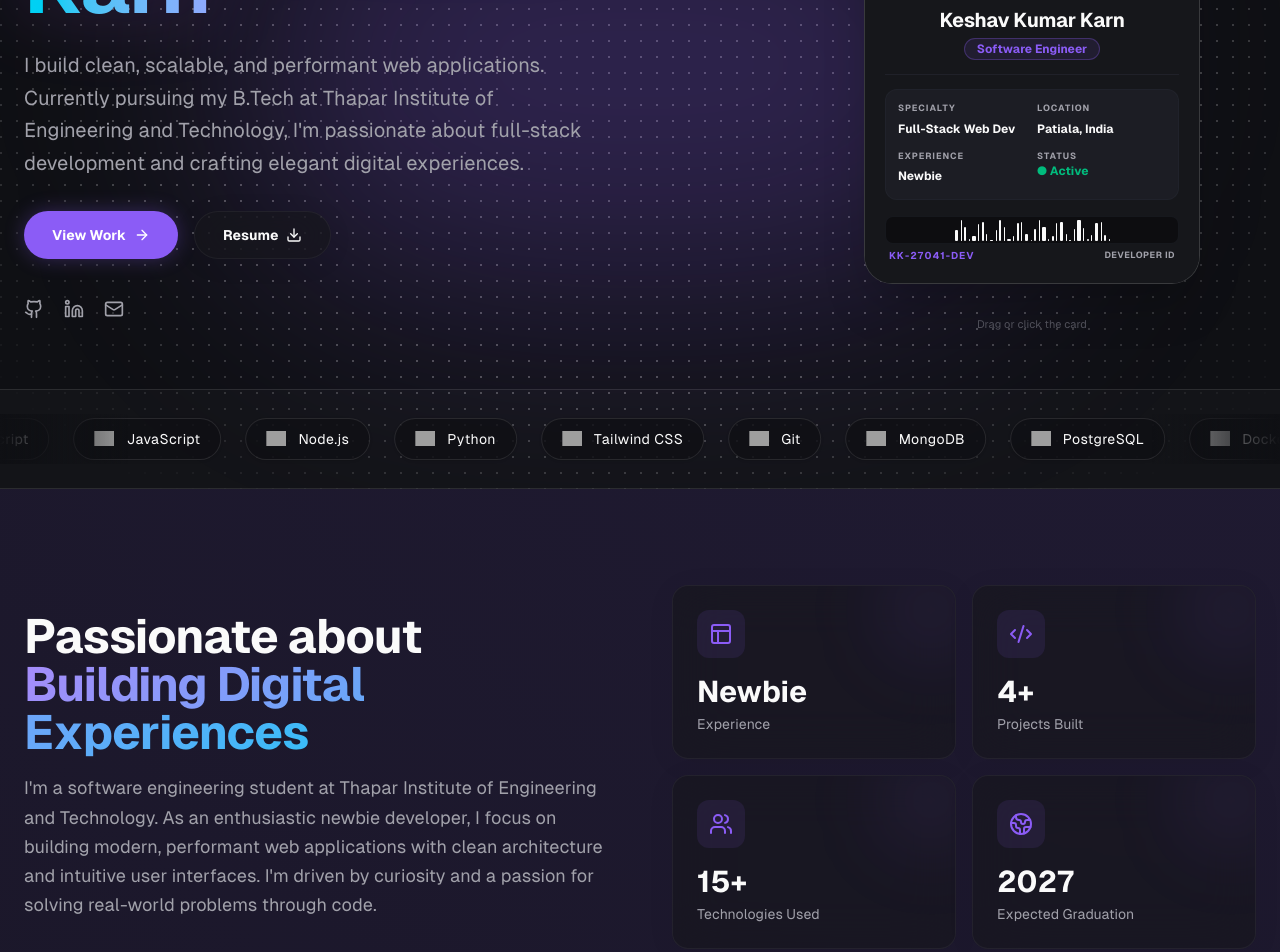
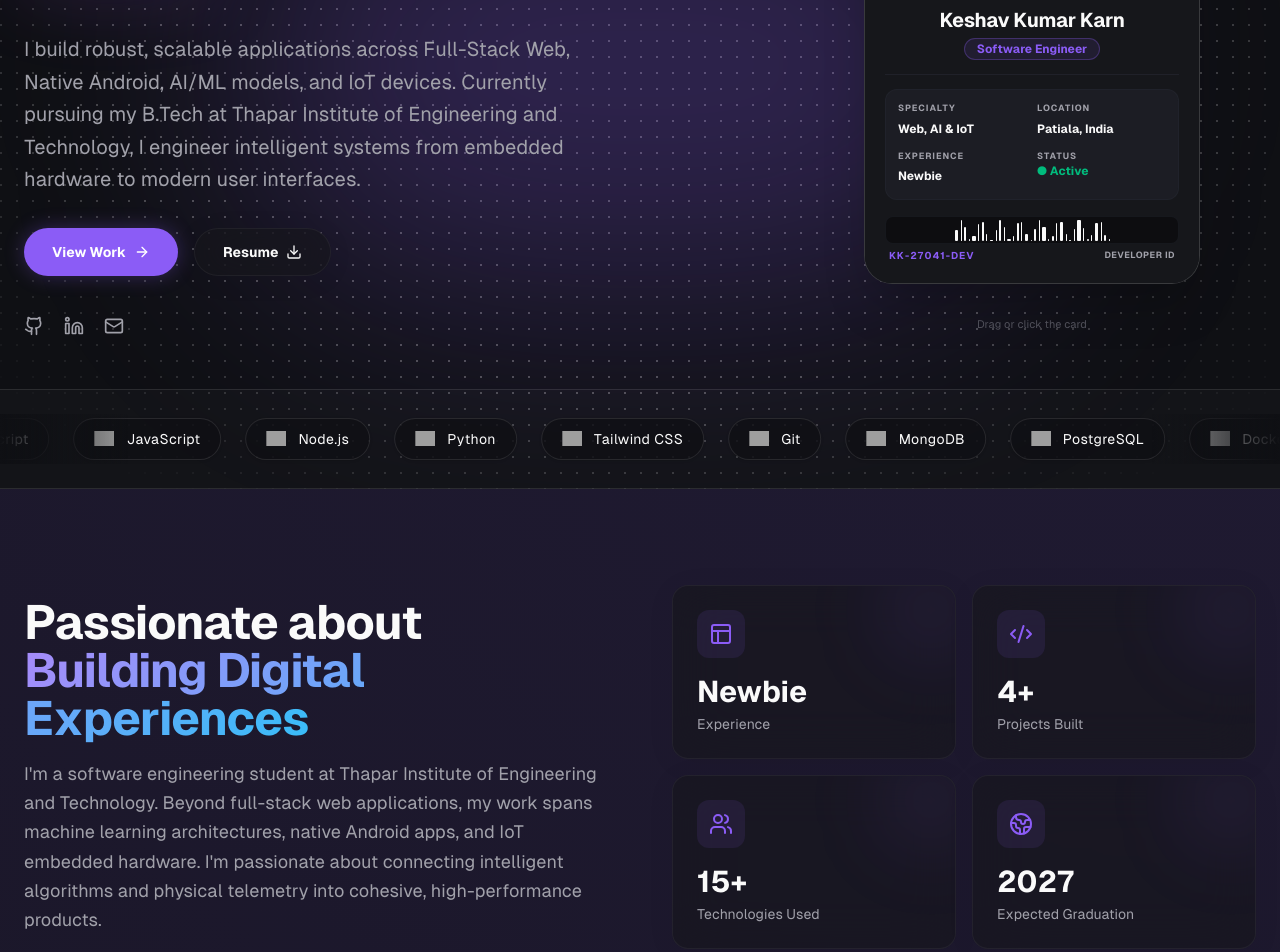
Before and after one commit to kashnordeen/portfolio, a React (Vite) app: page / in a window 1280 px wide. Shown: the part 400-1352 px from the top of the page. Built offline with nearby package versions, Linux system fonts and the light colour scheme; grey boxes are pictures that could not be loaded.

Commit message:
Update bio and about copy to highlight Web, Android, AI/ML, and IoT devices

```diff
--- a/index.html
+++ b/index.html
@@ -5,9 +5,9 @@
     <link rel="icon" type="image/svg+xml" href="/favicon.svg" />
     <meta name="viewport" content="width=device-width, initial-scale=1.0" />
     <title>Keshav Kumar Karn — Software Engineer</title>
-    <meta name="description" content="Portfolio of Keshav Kumar Karn — Software Engineer specializing in full-stack web development. B.Tech student at Thapar Institute of Engineering and Technology." />
+    <meta name="description" content="Portfolio of Keshav Kumar Karn — Software Engineer building full-stack web applications, AI/ML models, native Android apps, and IoT devices. B.Tech at Thapar Institute." />
     <meta property="og:title" content="Keshav Kumar Karn — Software Engineer" />
-    <meta property="og:description" content="Full-stack developer passionate about building clean, scalable, and performant web applications." />
+    <meta property="og:description" content="Software Engineer specializing in Full-Stack Web, AI/ML, native Android apps, and IoT devices." />
     <meta property="og:type" content="website" />
     <script>
       // Prevent FOUC: apply saved theme before first paint
--- a/src/components/HeroSection/HeroSection.tsx
+++ b/src/components/HeroSection/HeroSection.tsx
@@ -5,6 +5,7 @@
 import { Badge } from "@/components/ui/badge";
 import { HangingIdCard } from "@/components/ui/HangingIdCard";
 import { DotPattern } from "@/components/ui/dot-pattern";
+import { profile } from "@/data/portfolio";
 
 export const HeroSection = () => {
   return (
@@ -59,7 +60,7 @@
             animate={{ opacity: 1 }}
             transition={{ delay: 0.5, duration: 0.8 }}
           >
-            I build clean, scalable, and performant web applications. Currently pursuing my B.Tech at Thapar Institute of Engineering and Technology, I'm passionate about full-stack development and crafting elegant digital experiences.
+            {profile.bio}
           </motion.p>
 
           <motion.div
@@ -146,7 +147,7 @@
                 <div className="grid grid-cols-2 gap-2.5 w-full text-left bg-muted/40 p-3 rounded-xl border border-border/50">
                   <div>
                     <span className="text-muted-foreground block text-[9px] uppercase tracking-widest font-bold">Specialty</span>
-                    <span className="font-bold text-foreground text-xs">Full-Stack Web Dev</span>
+                    <span className="font-bold text-foreground text-xs">Web, AI & IoT</span>
                   </div>
                   <div>
                     <span className="text-muted-foreground block text-[9px] uppercase tracking-widest font-bold">Location</span>
--- a/src/data/portfolio.ts
+++ b/src/data/portfolio.ts
@@ -11,9 +11,9 @@
   linkedin: "https://www.linkedin.com/in/keshav-karn-933910352/",
   badgeId: "KK-27041-DEV",
   experience: "Newbie",
-  bio: "I build clean, scalable, and performant web applications. Currently pursuing my B.Tech at Thapar Institute of Engineering and Technology, I'm passionate about full-stack development and crafting elegant digital experiences.",
-  aboutHeading: "Building Digital Experiences",
-  aboutDescription: "I'm a software engineering student at Thapar Institute of Engineering and Technology. As an enthusiastic newbie developer, I focus on building modern, performant web applications with clean architecture and intuitive user interfaces. I'm driven by curiosity and a passion for solving real-world problems through code.",
+  bio: "I build robust, scalable applications across Full-Stack Web, Native Android, AI/ML models, and IoT devices. Currently pursuing my B.Tech at Thapar Institute of Engineering and Technology, I engineer intelligent systems from embedded hardware to modern user interfaces.",
+  aboutHeading: "Building Intelligent Digital Systems",
+  aboutDescription: "I'm a software engineering student at Thapar Institute of Engineering and Technology. Beyond full-stack web applications, my work spans machine learning architectures, native Android apps, and IoT embedded hardware. I'm passionate about connecting intelligent algorithms and physical telemetry into cohesive, high-performance products.",
 };
 
 export const stats = [
```
